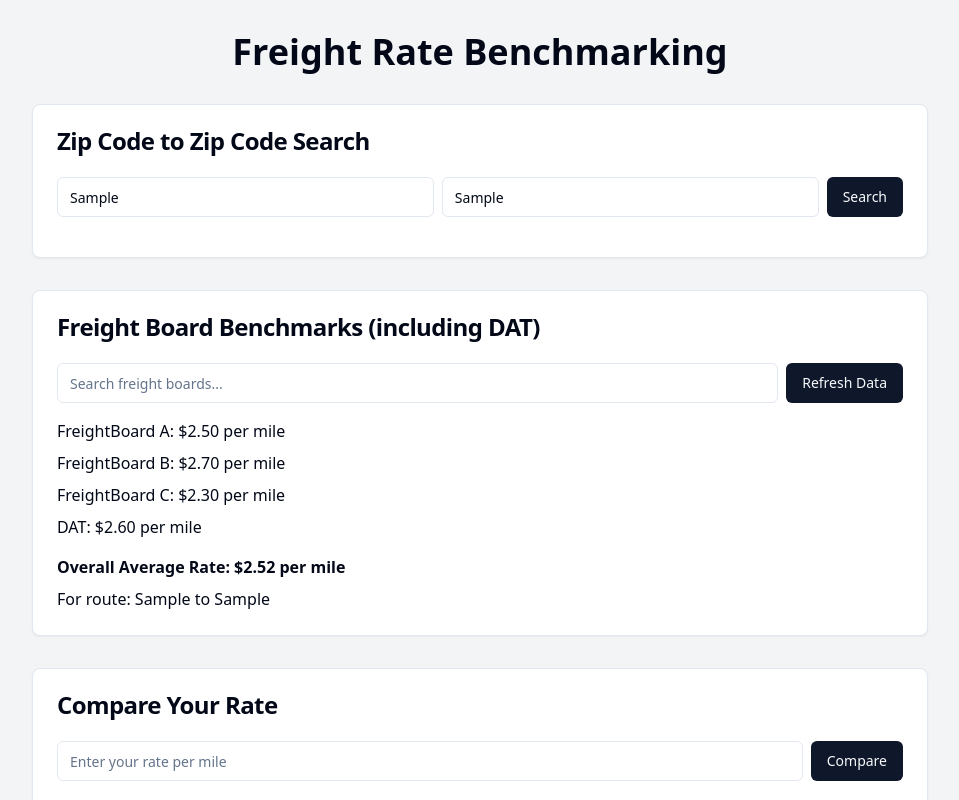
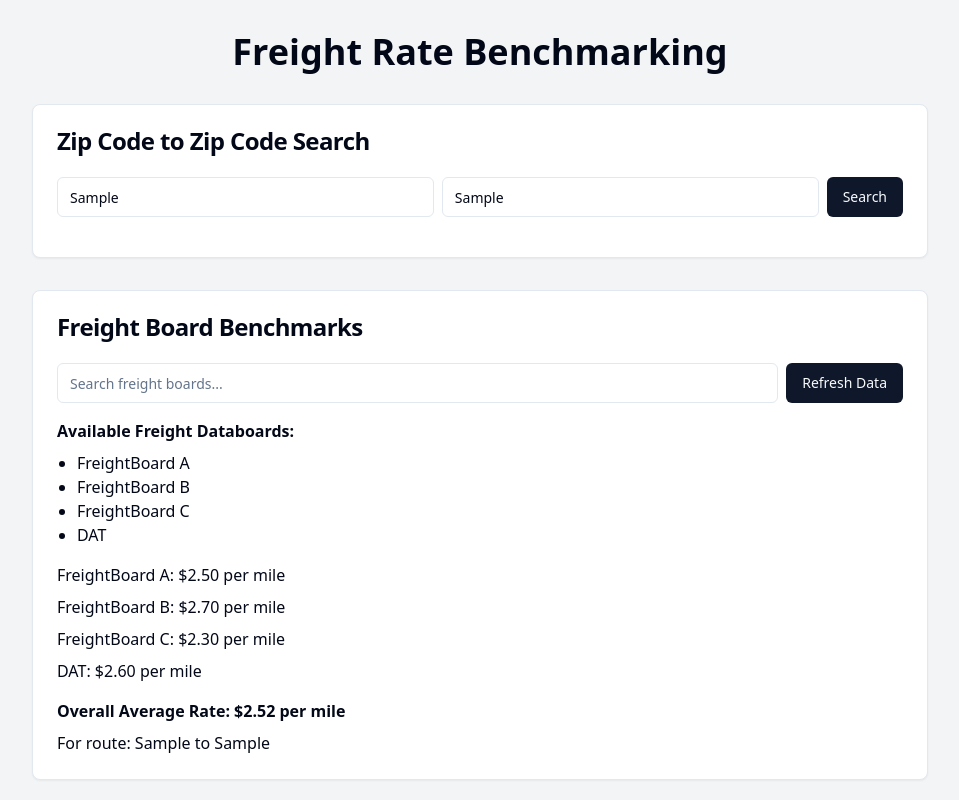
Before and after one commit to nbergeland/freight-fairness-finder, a React (Vite) app: page / in a window 1280 px wide. Both pictures are taken after typing "Sample", "Sample" into the empty fields and a click on the button "Search". Shown: the top 800 px of the page, without its empty margins (160-1119 px from the left). Built offline with nearby package versions, Linux system fonts and the light colour scheme.

Commit message:
List Freight Data Board Names
Added functionality to list the names of freight data boards used in the application.
[skip gpt_engineer]

```diff
--- a/src/components/FreightBoardBenchmark.jsx
+++ b/src/components/FreightBoardBenchmark.jsx
@@ -42,7 +42,7 @@ export const FreightBoardBenchmark = ({ originZip, destinationZip, onUpdateAvera
   return (
     <Card className="mb-8">
       <CardHeader>
-        <CardTitle>Freight Board Benchmarks (including DAT)</CardTitle>
+        <CardTitle>Freight Board Benchmarks</CardTitle>
       </CardHeader>
       <CardContent>
         <div className="flex mb-4">
@@ -59,6 +59,12 @@ export const FreightBoardBenchmark = ({ originZip, destinationZip, onUpdateAvera
           <p>Loading freight board data...</p>
         ) : (
           <>
+            <h3 className="font-semibold mb-2">Available Freight Databoards:</h3>
+            <ul className="list-disc pl-5 mb-4">
+              {freightBoards?.map((board) => (
+                <li key={board.name}>{board.name}</li>
+              ))}
+            </ul>
             <ul>
               {filteredFreightBoards?.map((board, index) => (
                 <li key={index} className="mb-2">
```
